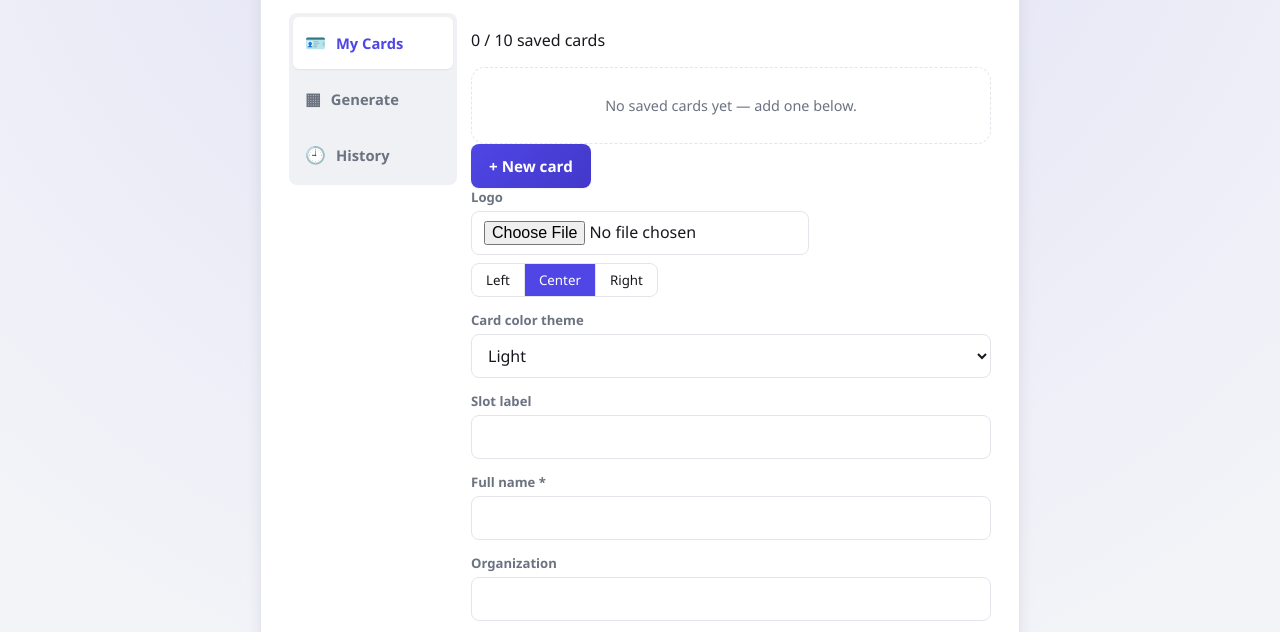
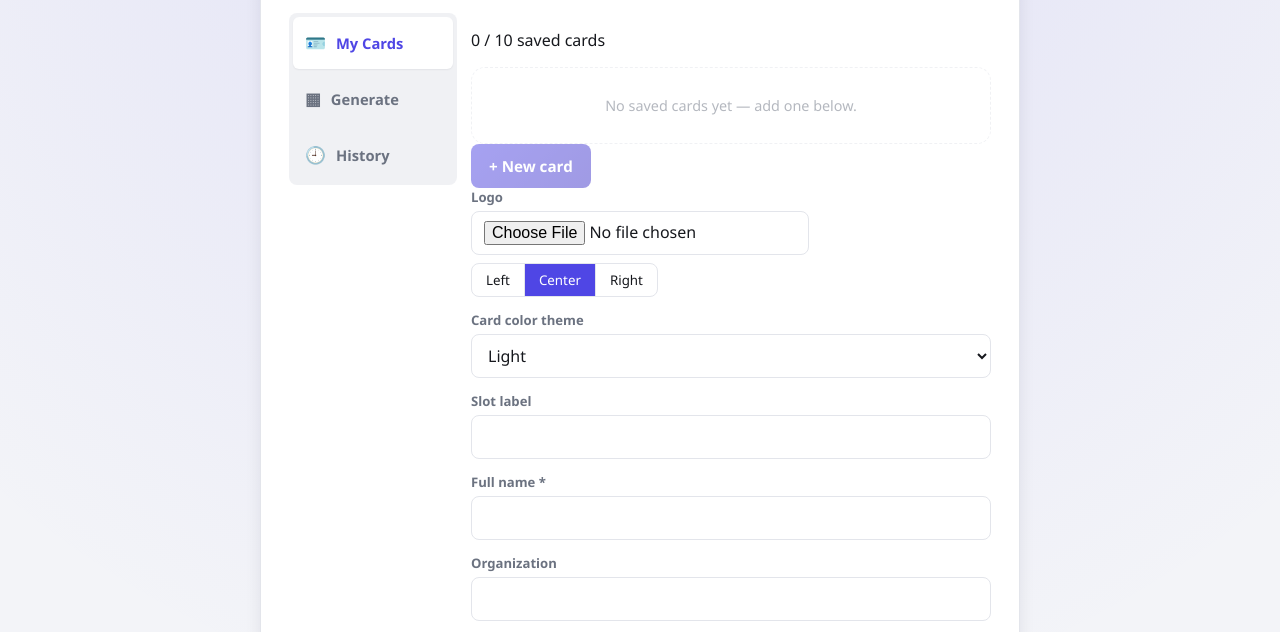
Before and after one commit to V3ct0r-8890/QRWebApp, a website built with Vite: page index.html in a window 1280 px wide. Both pictures are taken after a click on the button "+ New card". Shown: the part 117-749 px from the top of the page. Built offline with nearby package versions, Linux system fonts and the light colour scheme.

Commit message:
fix(cards): 00.01.029 round 001 — lock carousel while the card editor is open
Co-Authored-By: Claude Sonnet 5 <noreply@anthropic.com>
Claude-Session: https://claude.ai/code/session_01AiPuEuNWHbxxHAQWUusn8C

```diff
--- a/package.json
+++ b/package.json
@@ -1,6 +1,6 @@
 {
   "name": "qrwebapp",
-  "version": "0.1.28",
+  "version": "0.1.29",
   "private": true,
   "type": "module",
   "scripts": {
--- a/src/style.css
+++ b/src/style.css
@@ -364,6 +364,13 @@ button.secondary.danger:hover {
   touch-action: none;
 }
 
+/* While the card editor is open, switching cards in the carousel above it
+   would silently discard unsaved edits — lock it out until Save/Cancel. */
+.carousel-locked {
+  pointer-events: none;
+  opacity: 0.5;
+}
+
 .card-nav-btn {
   width: 100%;
   max-width: 600px;
--- a/src/ui/cards.ts
+++ b/src/ui/cards.ts
@@ -18,6 +18,7 @@ import { showImageOverlay } from './imageViewer';
 
 export function renderCardsTab(container: HTMLElement): void {
   let editingId: string | null = null;
+  let setCarouselLocked: (locked: boolean) => void = () => {};
 
   function renderTab(preferredId?: string): void {
     const cards = listCards();
@@ -106,13 +107,22 @@ export function renderCardsTab(container: HTMLElement): void {
       ],
     });
 
-    container.querySelector<HTMLButtonElement>('#add-card-btn')!.addEventListener('click', () => {
+    const addCardBtn = container.querySelector<HTMLButtonElement>('#add-card-btn')!;
+    addCardBtn.addEventListener('click', () => {
       editingId = null;
       showEditor(null);
     });
+
+    // While the editor is open, the carousel above it must not be navigable
+    // — switching cards mid-edit would silently discard unsaved changes.
+    setCarouselLocked = (locked: boolean) => {
+      carouselSlot.classList.toggle('carousel-locked', locked);
+      addCardBtn.disabled = locked || cards.length >= MAX_CARDS;
+    };
   }
 
   function showEditor(existing: CardProfile | null): void {
+    setCarouselLocked(true);
     const slot = container.querySelector<HTMLDivElement>('#editor-slot')!;
     slot.innerHTML = `
       <div class="field">
@@ -273,6 +283,7 @@ export function renderCardsTab(container: HTMLElement): void {
     slot.querySelector<HTMLButtonElement>('#c-cancel')!.addEventListener('click', () => {
       editingId = null;
       slot.innerHTML = '';
+      setCarouselLocked(false);
     });
   }
 
```
